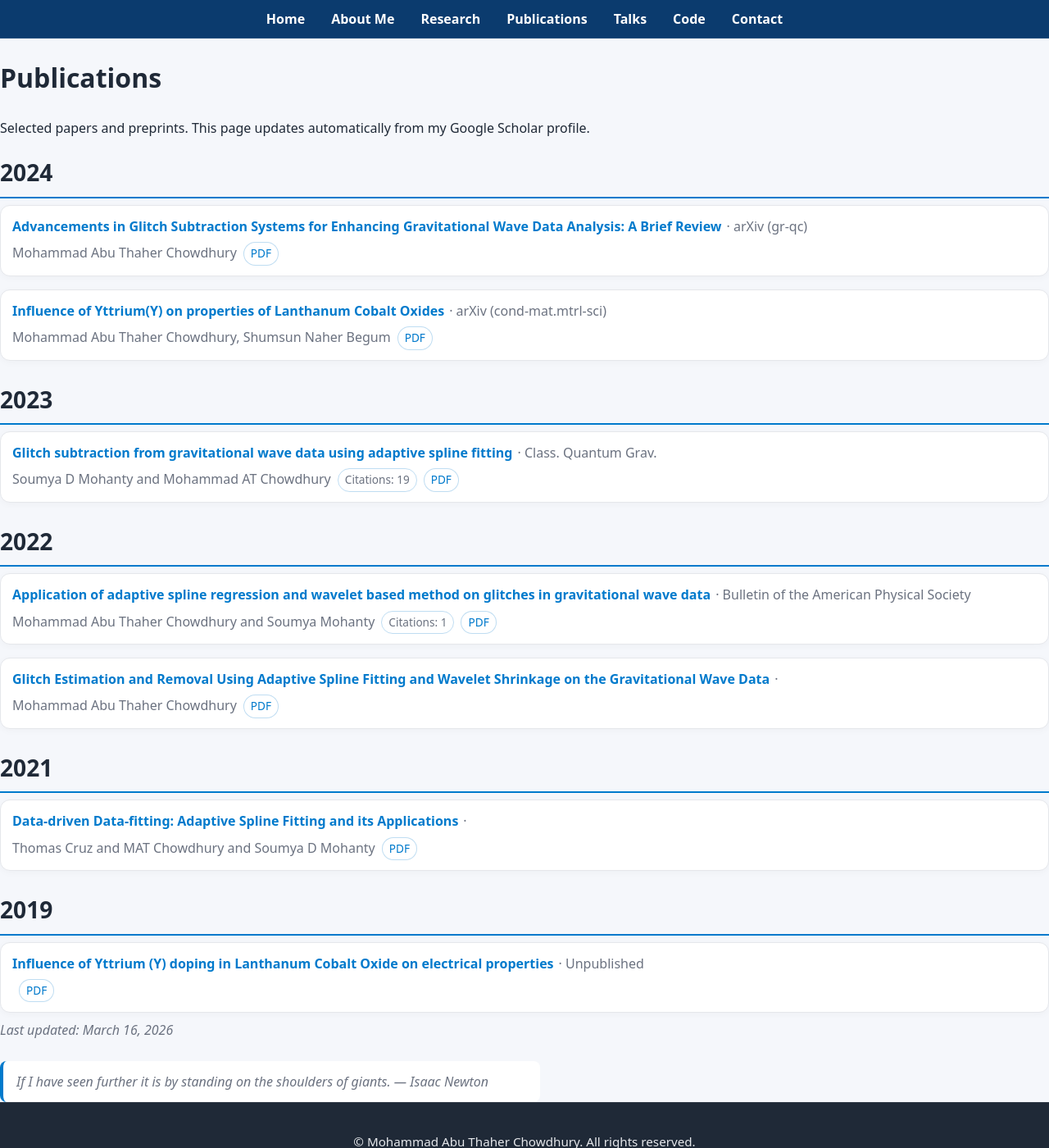
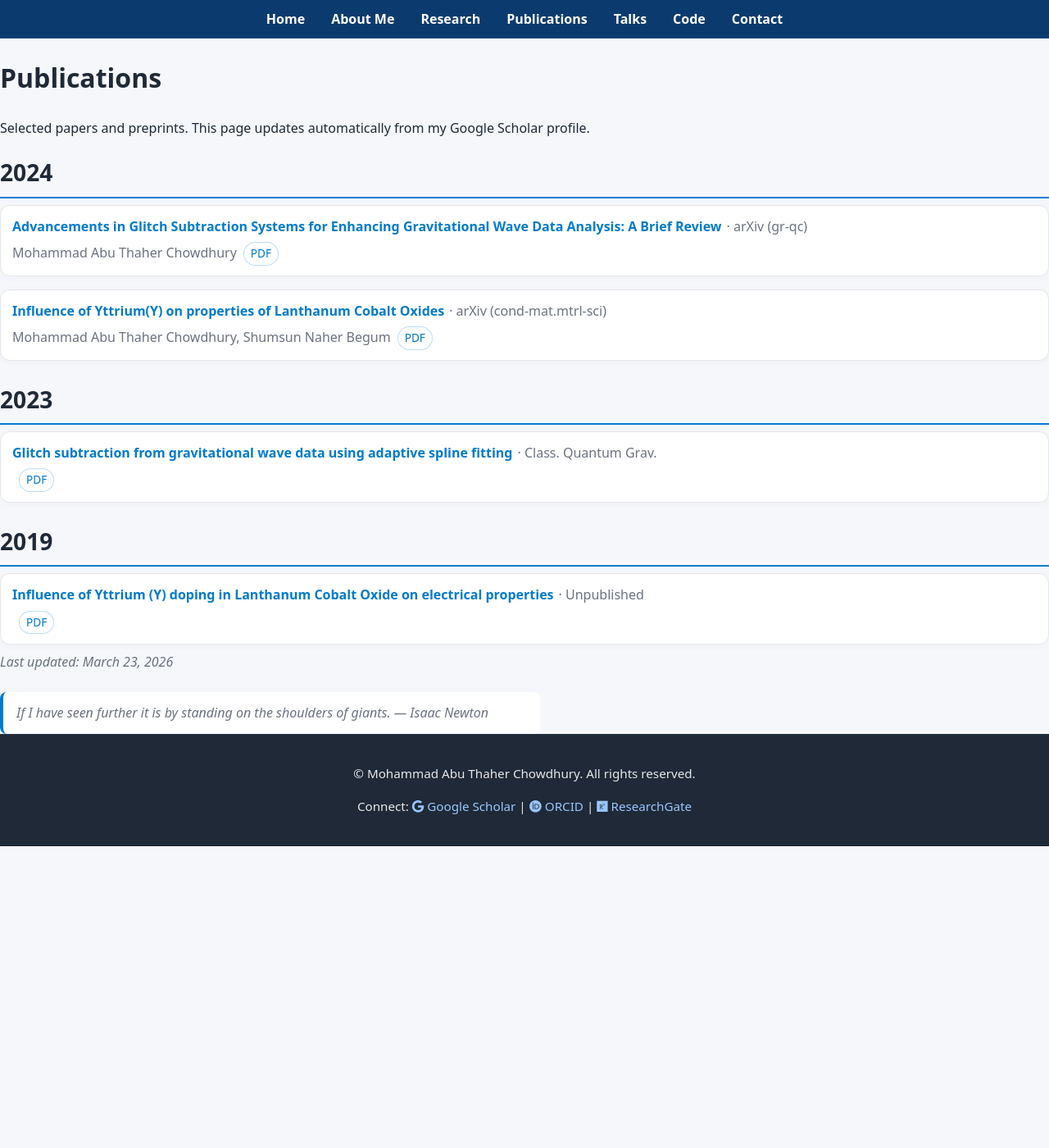
Before and after one commit to matc-thaher/website, a Jekyll site: the page built from publications.md, in a window 1280 px wide and 1400 px high. Shown: the whole window at 82% size. Built offline with Jekyll 4.4.1, drawn with Linux system fonts in a browser that asks for light colours.

Commit message:
chore: merged publications (Scholar + arXiv + ORCID + Crossref)

```diff
--- a/_data/scholar.json
+++ b/_data/scholar.json
@@ -1,5 +1,5 @@
 {
-  "updated": "2026-03-16T05:48:38.664325Z",
+  "updated": "2026-03-23T05:53:04.625959Z",
   "publications": [
     {
       "title": "Influence of Yttrium(Y) on properties of Lanthanum Cobalt Oxides",
@@ -11,8 +11,7 @@
       "doi": "",
       "citations": 0,
       "source": [
-        "arxiv",
-        "scholar"
+        "arxiv"
       ]
     },
     {
@@ -26,62 +25,21 @@
       "citations": 0,
       "source": [
         "arxiv",
-        "orcid",
-        "scholar"
+        "orcid"
       ]
     },
     {
       "title": "Glitch subtraction from gravitational wave data using adaptive spline fitting",
-      "authors": "Soumya D Mohanty and Mohammad AT Chowdhury",
+      "authors": "",
       "year": 2023,
       "venue": "Class. Quantum Grav.",
       "url": "https://doi.org/10.1088/1361-6382/acd0fe",
       "pdf_url": "",
       "doi": "10.1088/1361-6382/acd0fe",
-      "citations": 19,
+      "citations": 0,
       "source": [
         "crossref",
-        "orcid",
-        "scholar"
-      ]
-    },
-    {
-      "title": "Glitch Estimation and Removal Using Adaptive Spline Fitting and Wavelet Shrinkage on the Gravitational Wave Data",
-      "authors": "Mohammad Abu Thaher Chowdhury",
-      "year": 2022,
-      "venue": "",
-      "url": "https://search.proquest.com/openview/7f68a2c9fc2972f4eb08e0d1a8fcbd2e/1?pq-origsite=gscholar&cbl=18750&diss=y",
-      "pdf_url": "",
-      "doi": "",
-      "citations": 0,
-      "source": [
-        "scholar"
-      ]
-    },
-    {
-      "title": "Application of adaptive spline regression and wavelet based method on glitches in gravitational wave data",
-      "authors": "Mohammad Abu Thaher Chowdhury and Soumya Mohanty",
-      "year": 2022,
-      "venue": "Bulletin of the American Physical Society",
-      "url": "https://meetings.aps.org/Meeting/TSF22/Session/F05.5",
-      "pdf_url": "",
-      "doi": "",
-      "citations": 1,
-      "source": [
-        "scholar"
-      ]
-    },
-    {
-      "title": "Data-driven Data-fitting: Adaptive Spline Fitting and its Applications",
-      "authors": "Thomas Cruz and MAT Chowdhury and Soumya D Mohanty",
-      "year": 2021,
-      "venue": "",
-      "url": "https://repositories.lib.utexas.edu/items/fd04b32c-04dd-4d45-ad74-d6f5b4f2b174",
-      "pdf_url": "",
-      "doi": "",
-      "citations": 0,
-      "source": [
-        "scholar"
+        "orcid"
       ]
     },
     {
```
